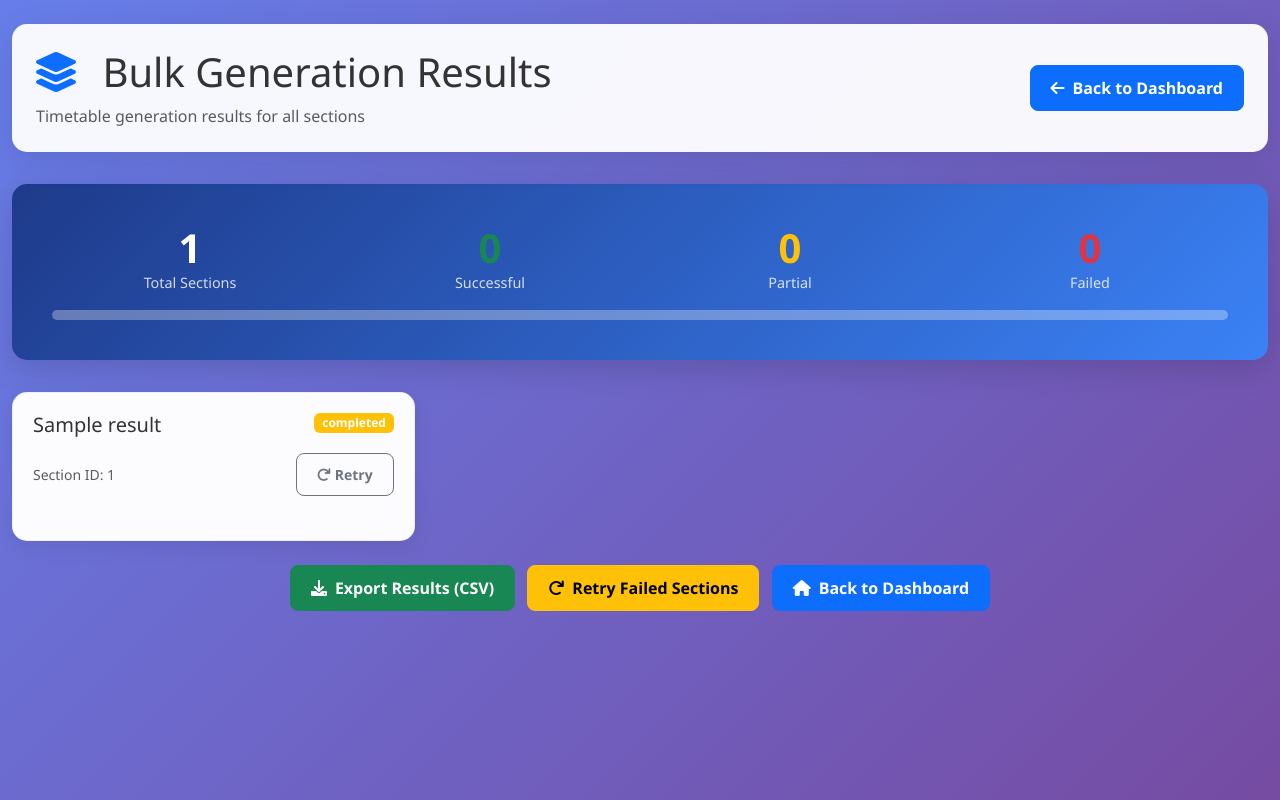
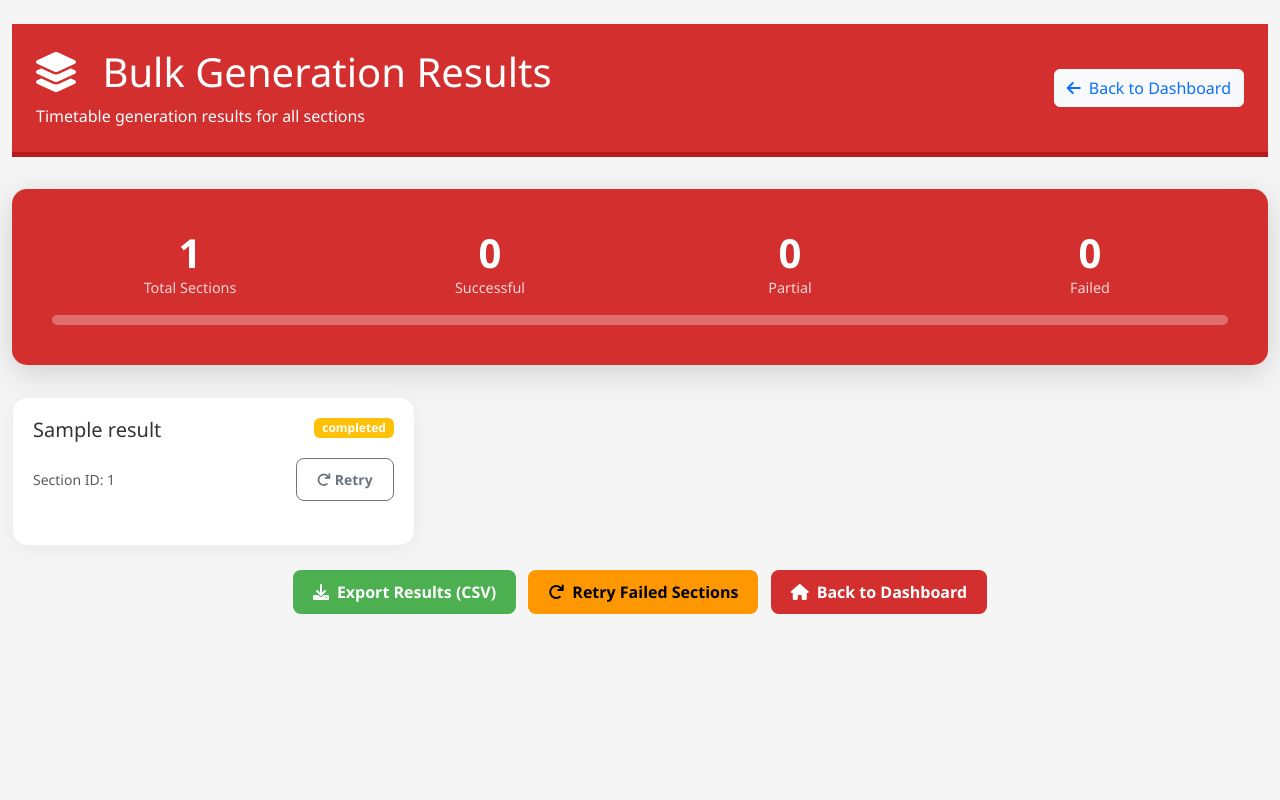
Before and after one commit to Ashi-run/Automatic-Timetable-Generator-, a Flask app: template templates/bulk_results.html in a window 1280 px wide. Run offline with Flask 3, Linux system fonts and the light colour scheme; the template is opened without the code that fills it: most values are stand-ins (such as "Sample title", 1, 10 or a date in 2020); some libraries are stand-ins or nearby versions.

```diff
--- a/templates/bulk_results.html
+++ b/templates/bulk_results.html
@@ -8,70 +8,68 @@
     <link href="https://cdnjs.cloudflare.com/ajax/libs/font-awesome/6.0.0/css/all.min.css" rel="stylesheet">
     <style>
         :root {
-            --nmims-blue: #1e3a8a;
-            --nmims-light-blue: #3b82f6;
-            --nmims-orange: #f97316;
+            --nmims-red: #d32f2f;
+            --nmims-light-red: #ffcdd2;
+            --nmims-dark-red: #b71c1c;
         }
 
         body {
-            background: linear-gradient(135deg, #667eea 0%, #764ba2 100%);
+            background-color: #f5f5f5;
             min-height: 100vh;
             font-family: 'Segoe UI', Tahoma, Geneva, Verdana, sans-serif;
-            color: #333; /* Darker text for better readability */
+            color: #333;
         }
 
         .results-header {
-            background: rgba(255, 255, 255, 0.95);
-            backdrop-filter: blur(10px);
-            border-radius: 15px;
-            box-shadow: 0 8px 32px rgba(0, 0, 0, 0.1);
+            background-color: var(--nmims-red);
+            color: white;
+            border-bottom: 5px solid var(--nmims-dark-red);
             margin-bottom: 2rem;
-            padding: 1.5rem; /* Increased padding */
+            padding: 1.5rem;
         }
 
         .result-card {
-            background: rgba(255, 255, 255, 0.98); /* Slightly more opaque */
-            backdrop-filter: blur(10px);
+            background-color: #ffffff;
             border-radius: 15px;
-            box-shadow: 0 6px 20px rgba(0, 0, 0, 0.08); /* Softer shadow */
-            margin-bottom: 1.5rem; /* Increased margin between cards */
-            border: 1px solid rgba(0, 0, 0, 0.05); /* Subtle border */
+            box-shadow: 0 4px 20px rgba(0, 0, 0, 0.05);
+            margin-bottom: 1.5rem;
+            border: 1px solid #eee;
             transition: transform 0.2s ease, box-shadow 0.2s ease;
-            padding: 1.25rem; /* Added internal padding */
-            display: flex; /* Use flex for internal alignment */
+            padding: 1.25rem;
+            display: flex;
             flex-direction: column;
             justify-content: space-between;
-            height: 100%; /* Ensure cards in a row have equal height */
+            height: 100%;
         }
 
         .result-card:hover {
             transform: translateY(-5px);
-            box-shadow: 0 10px 30px rgba(0, 0, 0, 0.12);
+            box-shadow: 0 8px 25px rgba(0, 0, 0, 0.1);
         }
 
         .status-success {
-            border-left: 6px solid #10b981; /* Thicker border */
+            border-left: 6px solid #4caf50;
         }
 
         .status-failed {
-            border-left: 6px solid #ef4444;
+            border-left: 6px solid var(--nmims-dark-red);
         }
 
         .status-partial {
-            border-left: 6px solid #f59e0b;
+            border-left: 6px solid #ff9800;
         }
 
         .summary-card {
-            background: linear-gradient(135deg, var(--nmims-blue), var(--nmims-light-blue));
+            background-color: var(--nmims-red);
             color: white;
             border-radius: 15px;
-            padding: 2.5rem; /* More padding */
+            padding: 2.5rem;
             margin-bottom: 2rem;
             box-shadow: 0 8px 32px rgba(0, 0, 0, 0.15);
         }
 
         .summary-card h2 {
-            font-size: 2.5rem; /* Larger numbers */
+            font-size: 2.5rem;
             font-weight: 700;
         }
 
@@ -81,9 +79,9 @@
         }
 
         .progress {
-            height: 12px; /* Thicker progress bar */
+            height: 12px;
             border-radius: 6px;
-            background-color: rgba(255,255,255,0.3); /* Lighter background for progress bar */
+            background-color: rgba(255,255,255,0.3);
         }
 
         .progress-bar {
@@ -91,18 +89,36 @@
         }
 
         .btn-primary, .btn-success, .btn-warning, .btn-outline-primary, .btn-outline-secondary {
-            border-radius: 8px; /* Slightly more rounded buttons */
+            border-radius: 8px;
             padding: 10px 20px;
             font-weight: 600;
             transition: all 0.2s ease;
         }
 
+        .btn-primary {
+            background-color: var(--nmims-red);
+            border: none;
+        }
+        .btn-primary:hover {
+            background-color: var(--nmims-dark-red);
+        }
+
+        .btn-success {
+            background-color: #4caf50;
+            border: none;
+        }
+
+        .btn-warning {
+            background-color: #ff9800;
+            border: none;
+        }
+
         .btn-outline-primary {
-            color: var(--nmims-blue);
-            border-color: var(--nmims-blue);
+            color: var(--nmims-red);
+            border-color: var(--nmims-red);
         }
         .btn-outline-primary:hover {
-            background-color: var(--nmims-blue);
+            background-color: var(--nmims-red);
             color: white;
         }
         .btn-outline-secondary {
@@ -114,12 +130,11 @@
             color: white;
         }
 
-        /* Responsive adjustments for columns */
         .row.results-list > div {
             padding-left: 0.75rem;
             padding-right: 0.75rem;
         }
-        @media (min-width: 992px) { /* Large devices */
+        @media (min-width: 992px) {
             .col-lg-6 {
                 flex: 0 0 50%;
                 max-width: 50%;
@@ -133,25 +148,23 @@
 </head>
 <body>
     <div class="container-fluid py-4">
-        <!-- Header -->
         <div class="results-header p-4">
             <div class="row align-items-center">
                 <div class="col-md-8">
-                    <h1 class="mb-2">
-                        <i class="fas fa-layer-group text-primary me-3"></i>
+                    <h1 class="mb-2 text-white">
+                        <i class="fas fa-layer-group me-3"></i>
                         Bulk Generation Results
                     </h1>
-                    <p class="text-muted mb-0">Timetable generation results for all sections</p>
+                    <p class="text-white mb-0">Timetable generation results for all sections</p>
                 </div>
                 <div class="col-md-4 text-end">
-                    <a href="/" class="btn btn-primary">
+                    <a href="/" class="btn btn-light text-primary">
                         <i class="fas fa-arrow-left me-2"></i>Back to Dashboard
                     </a>
                 </div>
             </div>
         </div>
 
-        <!-- Summary -->
         {% set total_sections = results|length %}
         {% set successful = results|selectattr('status', 'equalto', 'Success')|list|length %}
         {% set failed = results|selectattr('status', 'equalto', 'Failed')|list|length %}
@@ -164,15 +177,15 @@
                     <p class="mb-0">Total Sections</p>
                 </div>
                 <div class="col-md-3">
-                    <h2 class="mb-0 text-success">{{ successful }}</h2>
+                    <h2 class="mb-0 text-white">{{ successful }}</h2>
                     <p class="mb-0">Successful</p>
                 </div>
                 <div class="col-md-3">
-                    <h2 class="mb-0 text-warning">{{ partial }}</h2>
+                    <h2 class="mb-0 text-white">{{ partial }}</h2>
                     <p class="mb-0">Partial</p>
                 </div>
                 <div class="col-md-3">
-                    <h2 class="mb-0 text-danger">{{ failed }}</h2>
+                    <h2 class="mb-0 text-white">{{ failed }}</h2>
                     <p class="mb-0">Failed</p>
                 </div>
             </div>
@@ -184,7 +197,6 @@
             </div>
         </div>
 
-        <!-- Results List - Added row-cols classes for better grid control -->
         <div class="row row-cols-1 row-cols-md-2 row-cols-lg-3 g-4">
             {% for result in results %}
             <div class="col">
@@ -240,7 +252,6 @@
             {% endfor %}
         </div>
 
-        <!-- Actions -->
         <div class="text-center mt-4">
             <button class="btn btn-success me-2" onclick="exportResults()">
                 <i class="fas fa-download me-2"></i>Export Results (CSV)
@@ -261,6 +272,7 @@
                 window.location.href = `/generate_timetable?section_id=${sectionId}`;
             }
         }
+
 
             function retryFailed() {
                 if (confirm('This will retry generation for all failed sections. Continue?')) {
@@ -284,6 +296,10 @@
                             year_id: year_id,
                             semester: semester,
                         });
+                        // Note: The original implementation in app.py has a bug where it doesn't
+                        // process the list of failed sections. This code simply redirects with
+                        // the original filters to regenerate all sections, which is what the
+                        // existing backend logic expects.
                         window.location.href = `/bulk_generate?${params.toString()}`;
                     } else {
                         alert('No failed sections to retry.');
@@ -291,33 +307,22 @@
                 }
             }
 
+
         function exportResults() {
-            let csv = 'Section ID,Section Name,Status,Slots Assigned,Slots Required,Success Rate,Error/Constraints\n';
+        const urlParams = new URLSearchParams(window.location.search);
+        const school_id = urlParams.get('school_id');
+        const department_id = urlParams.get('department_id');
+        const year_id = urlParams.get('year_id');
+        const semester = urlParams.get('semester');
 
-            {% for result in results %}
-                const slotsAssigned = {{ result.details.total_slots_assigned if result.details and result.details.total_slots_assigned else 0 }};
-                const slotsRequired = {{ result.details.total_slots_required if result.details and result.details.total_slots_required else 0 }};
-                const successRate = slotsRequired > 0 ? (slotsAssigned / slotsRequired * 100).toFixed(1) : 0;
+        const params = new URLSearchParams({
+            school_id: school_id,
+            department_id: department_id,
+            year_id: year_id,
+            semester: semester,
+        });
 
-                let errorOrConstraints = '';
-                // Corrected Jinja2 conditional for JavaScript
-                if ({{ (result.status == 'Failed') | tojson }}) {
-                    errorOrConstraints = '{{ result.error | e }}';
-                } else if ({{ (result.details.constraints_violated | length > 0) | tojson }}) {
-                    errorOrConstraints = '{{ result.details.constraints_violated | join('; ') | e }}';
-                }
-
-                csv += '{{ result.section_id }},"{{ result.section_name | e }}","{{ result.status | e }}",' +
-                       slotsAssigned + ',' + slotsRequired + ',' + successRate + '%,"' + errorOrConstraints + '"\n';
-            {% endfor %}
-
-            const blob = new Blob([csv], { type: 'text/csv;charset=utf-8;' });
-            const url = window.URL.createObjectURL(blob);
-            const a = document.createElement('a');
-            a.href = url;
-            a.download = 'bulk_generation_results.csv';
-            a.click();
-            window.URL.revokeObjectURL(url);
+        window.location.href = `/export_timetables_xlsx?${params.toString()}`;
     }
     </script>
 </body>
```
Lines whose indentation alone changed are shown as unchanged.
